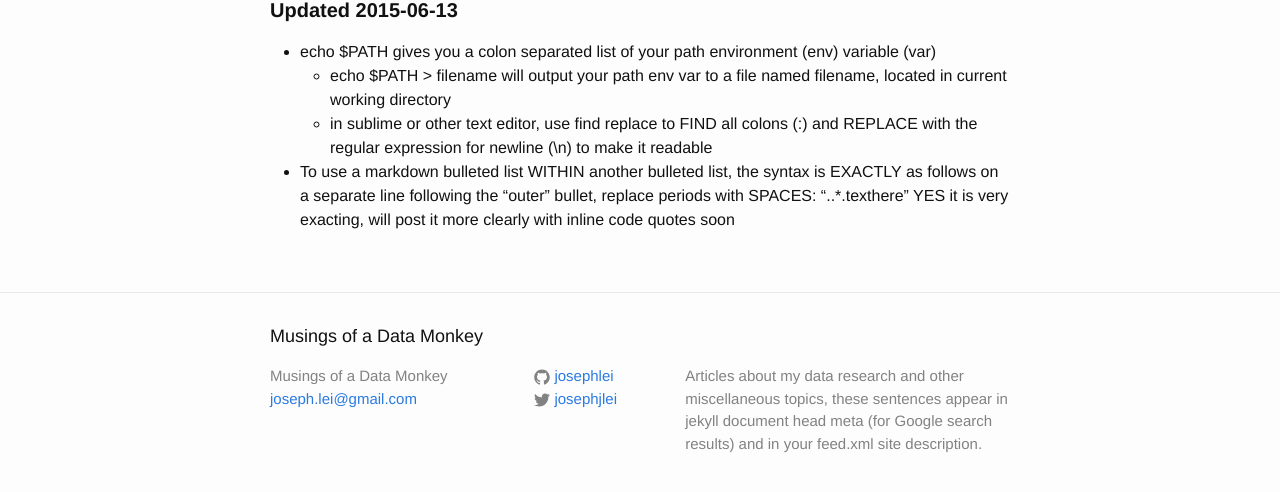
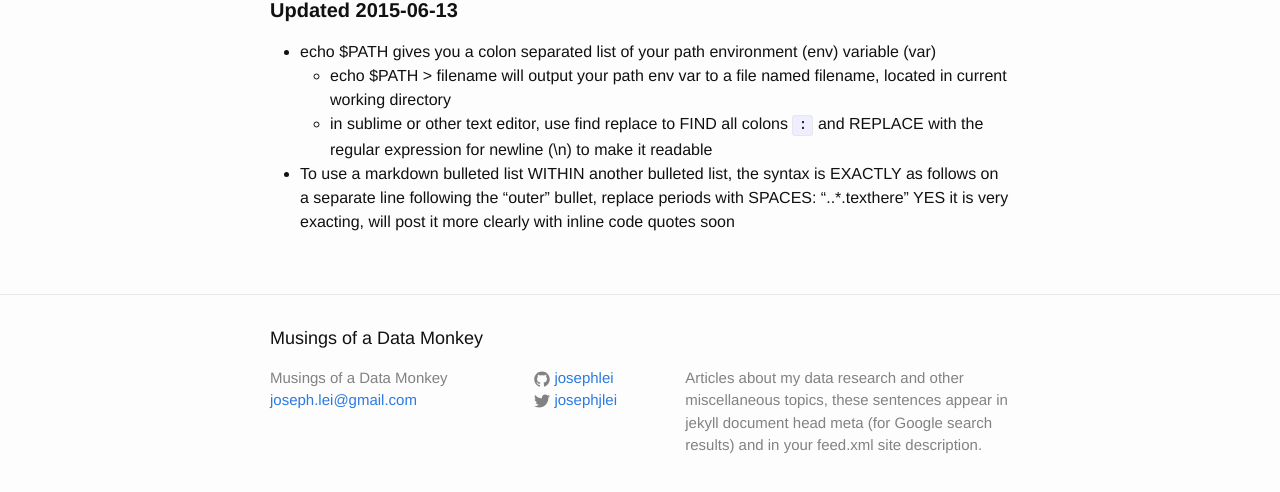
Before and after one commit to josephlei/jjl-website, a Jekyll site: the page built from _posts/2015-06-13-tips-and-tricks.markdown, in a window 1280 px wide. Shown: the part 301-793 px from the top of the page. Built offline with Jekyll 4.4.1, drawn with Linux system fonts in a browser that asks for light colours.

Commit message:
direct shell update

```diff
--- a/_posts/2015-06-13-tips-and-tricks.markdown
+++ b/_posts/2015-06-13-tips-and-tricks.markdown
@@ -12,5 +12,5 @@ published: true
 
 * echo $PATH gives you a colon separated list of your path environment (env) variable (var)
   * echo $PATH > filename will output your path env var to a file named filename, located in current working directory
-  * in sublime or other text editor, use find replace to FIND all colons (:) and REPLACE with the regular expression for newline (\n) to make it readable
+  * in sublime or other text editor, use find replace to FIND all colons `:` and REPLACE with the regular expression for newline (\n) to make it readable
 * To use a markdown bulleted list WITHIN another bulleted list, the syntax is EXACTLY as follows on a separate line following the "outer" bullet, replace periods with SPACES: "..*.texthere" YES it is very exacting, will post it more clearly with inline code quotes soon
```
